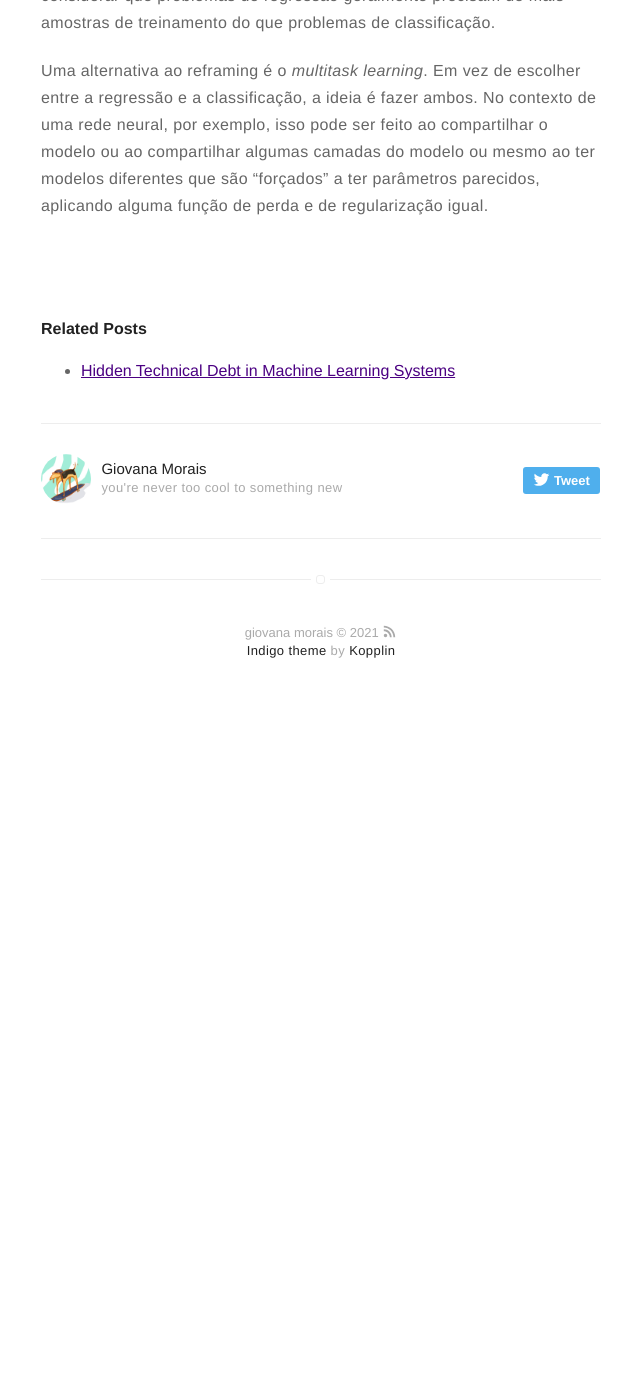
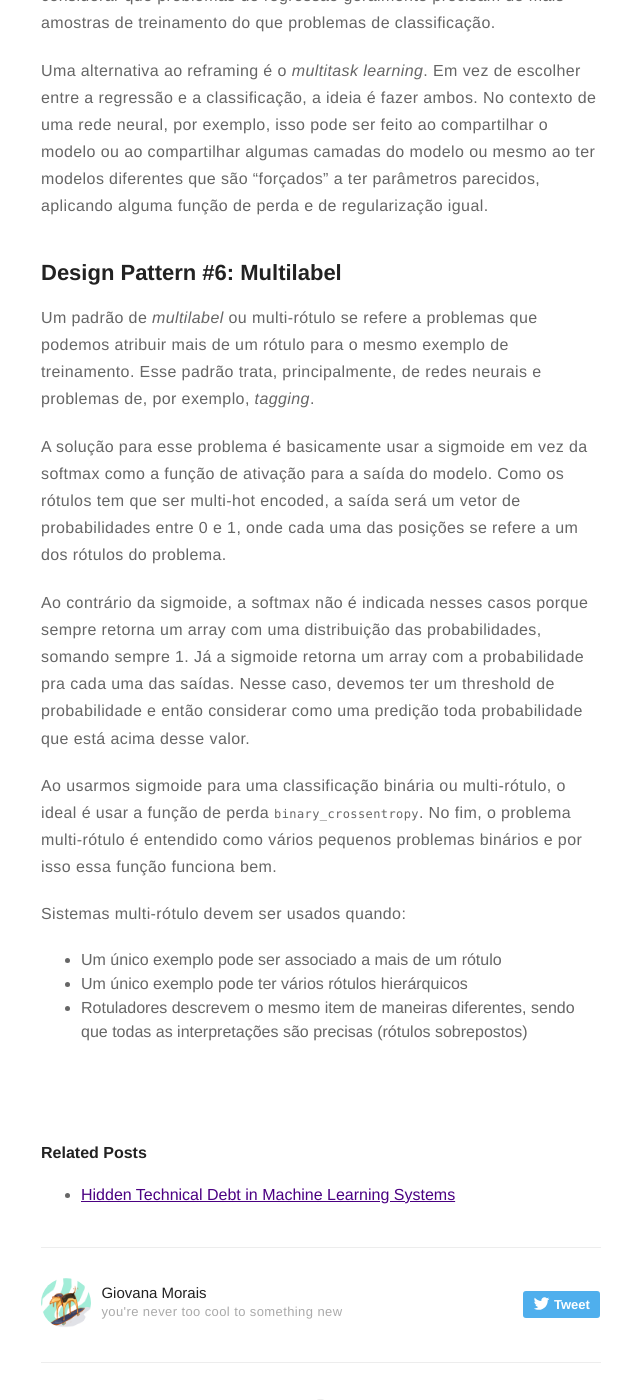
Before and after one commit to giovana-morais/giovana-morais.github.io, a Jekyll site: the page built from _posts/2020-12-17-machine_learning_design_patterns.md, in a window 1280 px wide and 1400 px high, scrolled down 7775 px. Shown: the whole window, without its empty margins (319-959 px from the left). Built offline with Jekyll 4.4.1, drawn with Linux system fonts in a browser that asks for light colours; formulas are drawn with MathJax 3; before the commit the page ends 8497 px from its top, so only the background shows below that.

Commit message:
add: multilabel

```diff
--- a/_posts/2020-12-17-machine_learning_design_patterns.md
+++ b/_posts/2020-12-17-machine_learning_design_patterns.md
@@ -264,3 +264,30 @@ a regressão e a classificação, a ideia é fazer ambos. No contexto de uma red
 neural, por exemplo, isso pode ser feito ao compartilhar o modelo ou ao compartilhar
 algumas camadas do modelo ou mesmo ao ter modelos diferentes que são "forçados" a
 ter parâmetros parecidos, aplicando alguma função de perda e de regularização igual.
+
+## Design Pattern #6: Multilabel
+Um padrão de _multilabel_ ou multi-rótulo se refere a problemas que podemos
+atribuir mais de um rótulo para o mesmo exemplo de treinamento. Esse padrão
+trata, principalmente, de redes neurais e problemas de, por exemplo, _tagging_.
+
+A solução para esse problema é basicamente usar a sigmoide em vez da softmax
+como a função de ativação para a saída do modelo. Como os rótulos tem que ser
+multi-hot encoded, a saída será um vetor de probabilidades entre 0 e 1, onde
+cada uma das posições se refere a um dos rótulos do problema.
+
+Ao contrário da sigmoide, a softmax não é indicada nesses casos porque sempre
+retorna um array com uma distribuição das probabilidades, somando sempre 1. Já a
+sigmoide retorna um array com a probabilidade pra cada uma das saídas. Nesse
+caso, devemos ter um threshold de probabilidade e então considerar como uma
+predição toda probabilidade que está acima desse valor.
+
+Ao usarmos sigmoide para uma classificação binária ou multi-rótulo, o ideal é
+usar a função de perda `binary_crossentropy`. No fim, o problema multi-rótulo é
+entendido como vários pequenos problemas binários e por isso essa função
+funciona bem.
+
+Sistemas multi-rótulo devem ser usados quando:
+* Um único exemplo pode ser associado a mais de um rótulo
+* Um único exemplo pode ter vários rótulos hierárquicos
+* Rotuladores descrevem o mesmo item de maneiras diferentes, sendo que todas as
+  interpretações são precisas (rótulos sobrepostos)
```
